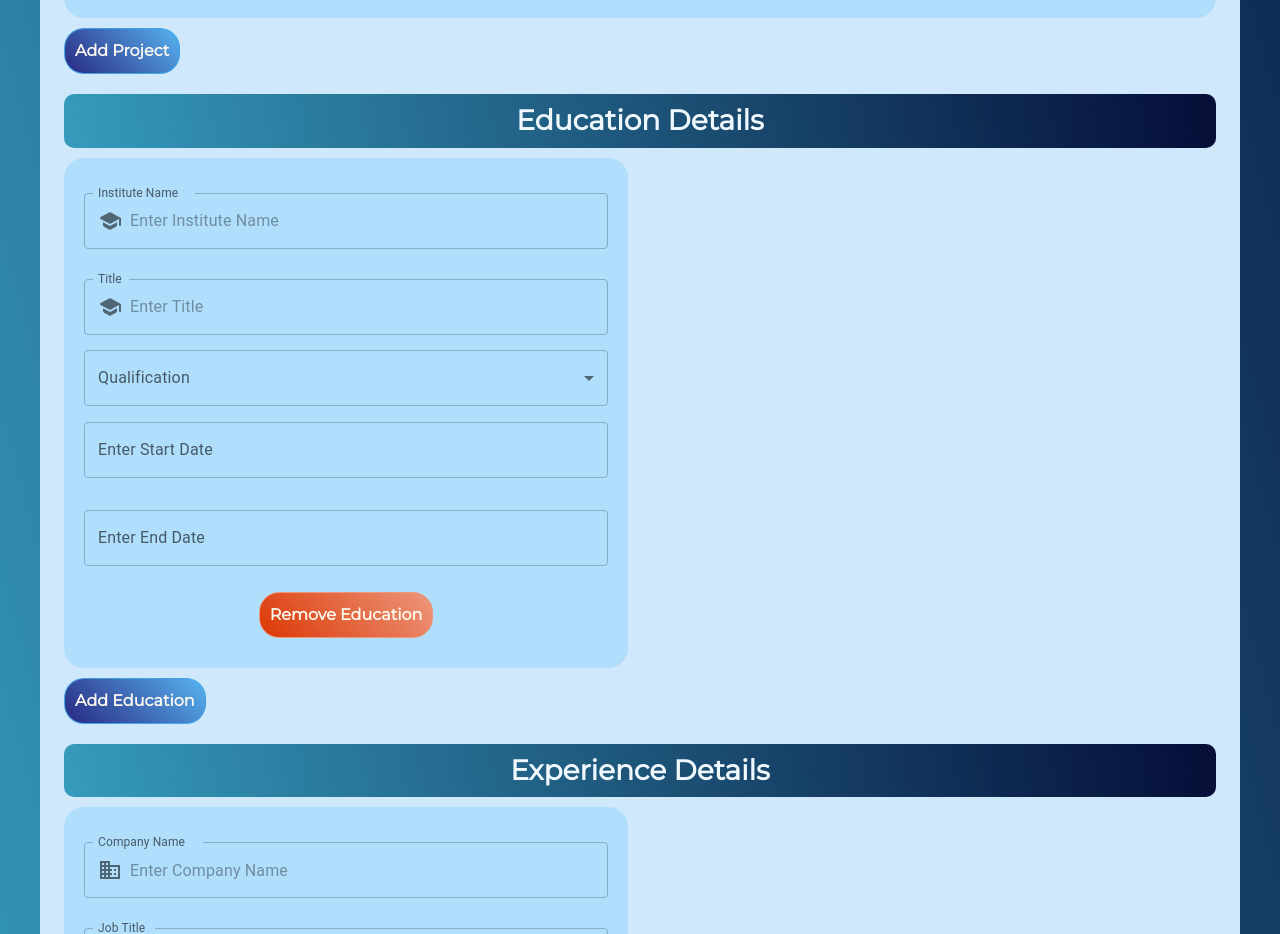
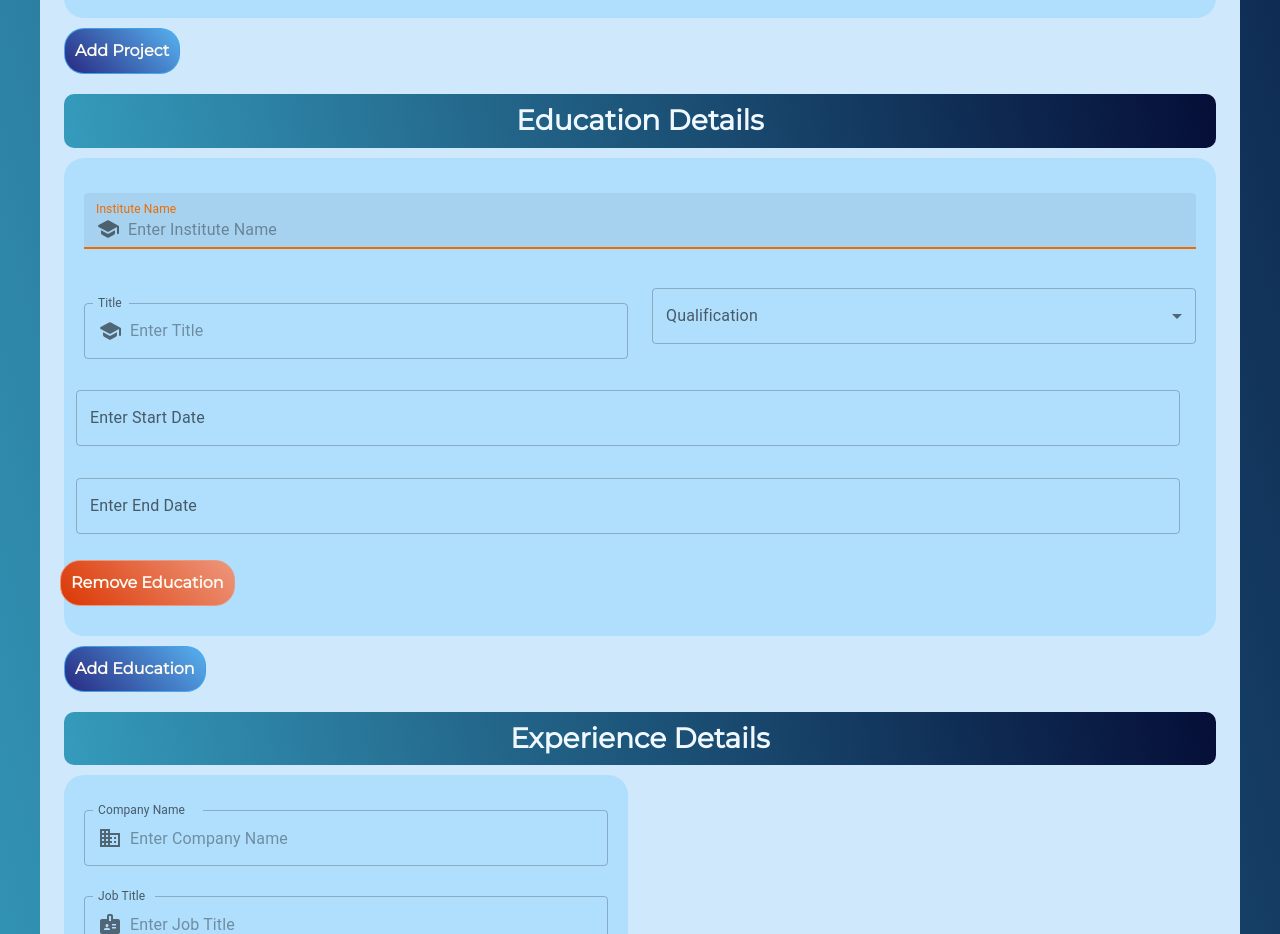
Before and after one commit to maijako/CV-generator, a React (Create React App) app: page /buildCV in a window 1280 px wide. Shown: the part 1699-2633 px from the top of the page. Built offline with nearby package versions, Linux system fonts and the light colour scheme; no server answers; a web font is replaced by a local one; what @react-pdf/renderer would draw is missing.

Commit message:
layout update for education section

```diff
--- a/src/components/cvcomponents/EducationSection.js
+++ b/src/components/cvcomponents/EducationSection.js
@@ -6,7 +6,7 @@ import {
   setDegreeLevel,
   setStartDate,
   setEndDate,
-  deleteEducation
+  deleteEducation,
 } from "../../state/education";
 
 import { LocalizationProvider, DatePicker } from "@mui/x-date-pickers";
@@ -20,12 +20,11 @@ import {
   FormControl,
   Select,
 } from "@mui/material";
-import Grid from '@mui/material/Grid';
+import Grid from "@mui/material/Grid";
 import "./cv-component-styles.css";
 
 function EducationSection() {
-
-  const selectEducation = state => state.education;
+  const selectEducation = (state) => state.education;
   const educations = useSelector(selectEducation);
   const dispatch = useDispatch();
 
@@ -63,14 +62,14 @@ function EducationSection() {
       endDate: "",
     };
     dispatch(setNewEducation(newField));
-  }
+  };
 
   const deleteEduFields = (index) => {
     console.log("Delete education field called");
     dispatch(deleteEducation(index));
     console.log("After deleting education");
     console.log(educations);
-  }
+  };
 
   return (
     <>
@@ -78,8 +77,10 @@ function EducationSection() {
       <Grid container spacing={3}>
         {educations.map((education, index) => {
           return (
-          <Grid key={index} item xs={12} sm={6}>
+            <Grid key={index} item xs={12}>
               <div className="containerStyles">
+                <Grid container spacing={3}>
+                  <Grid item xs={12}>
                     <TextField
                       id="input-institute-name"
                       label="Institute Name"
@@ -91,14 +92,16 @@ function EducationSection() {
                         ),
                       }}
                       placeholder="Enter Institute Name"
-                variant="outlined"
+                      variant="filled"
+                      color="warning"
+                      focused
                       sx={{ margin: "15px 0", width: "100%" }}
                       name="instituteName"
                       value={education.uniName}
                       onChange={(event) => handleUniChange(event, index)}
-                // onFocus={(event) => handleFocus(index, event)}
-
                     />
+                  </Grid>
+                  <Grid item xs={12} sm={6}>
                   <TextField
                     id="input-title-name"
                     label="Title"
@@ -115,9 +118,9 @@ function EducationSection() {
                     name="courseTitle"
                     value={education.courseName}
                     onChange={(event) => handleCourseChange(event, index)}
-                // onFocus={(event) => handleFocus(index, event)}
-
                   />
+                  </Grid>
+                  <Grid item xs={12} sm={6}>
                   <FormControl sx={{ minWidth: 150, width: "100%" }}>
                     <InputLabel id="selectedQualificationLabel">
                       Qualification
@@ -130,7 +133,6 @@ function EducationSection() {
                       value={education.degreeLevel}
                       onChange={(event) => handleDegreeChange(event, index)}
                       // onFocus={(event) => handleFocus(index, event)}
-
                     >
                       <MenuItem value={"BA"}>BA</MenuItem>
                       <MenuItem value={"BSc"}>BSc</MenuItem>
@@ -141,6 +143,8 @@ function EducationSection() {
                       <MenuItem value={"Diploma"}>Diploma</MenuItem>
                     </Select>
                   </FormControl>
+                  </Grid>
+
                   <LocalizationProvider dateAdapter={AdapterMoment}>
                     <DatePicker
                       sx={{ margin: 2, width: "100%" }}
@@ -149,7 +153,6 @@ function EducationSection() {
                       views={["month", "year"]}
                       name="startDate"
                       onChange={(date) => handleStartChange(date, index)}
-
                     />
 
                     <DatePicker
@@ -161,14 +164,22 @@ function EducationSection() {
                       onChange={(date) => handleEndChange(date, index)}
                     />
                   </LocalizationProvider>
-              <button className="addButton removeButton" onClick={() => deleteEduFields(index)}>Remove Education</button>
+                  <button
+                    className="addButton removeButton"
+                    onClick={() => deleteEduFields(index)}
+                  >
+                    Remove Education
+                  </button>
+                </Grid>
               </div>
             </Grid>
           );
         })}
       </Grid>
 
-      <button className="addButton" onClick={addEduFields}>Add Education</button>
+      <button className="addButton" onClick={addEduFields}>
+        Add Education
+      </button>
     </>
   );
 }
```
Lines whose indentation alone changed are shown as unchanged.
